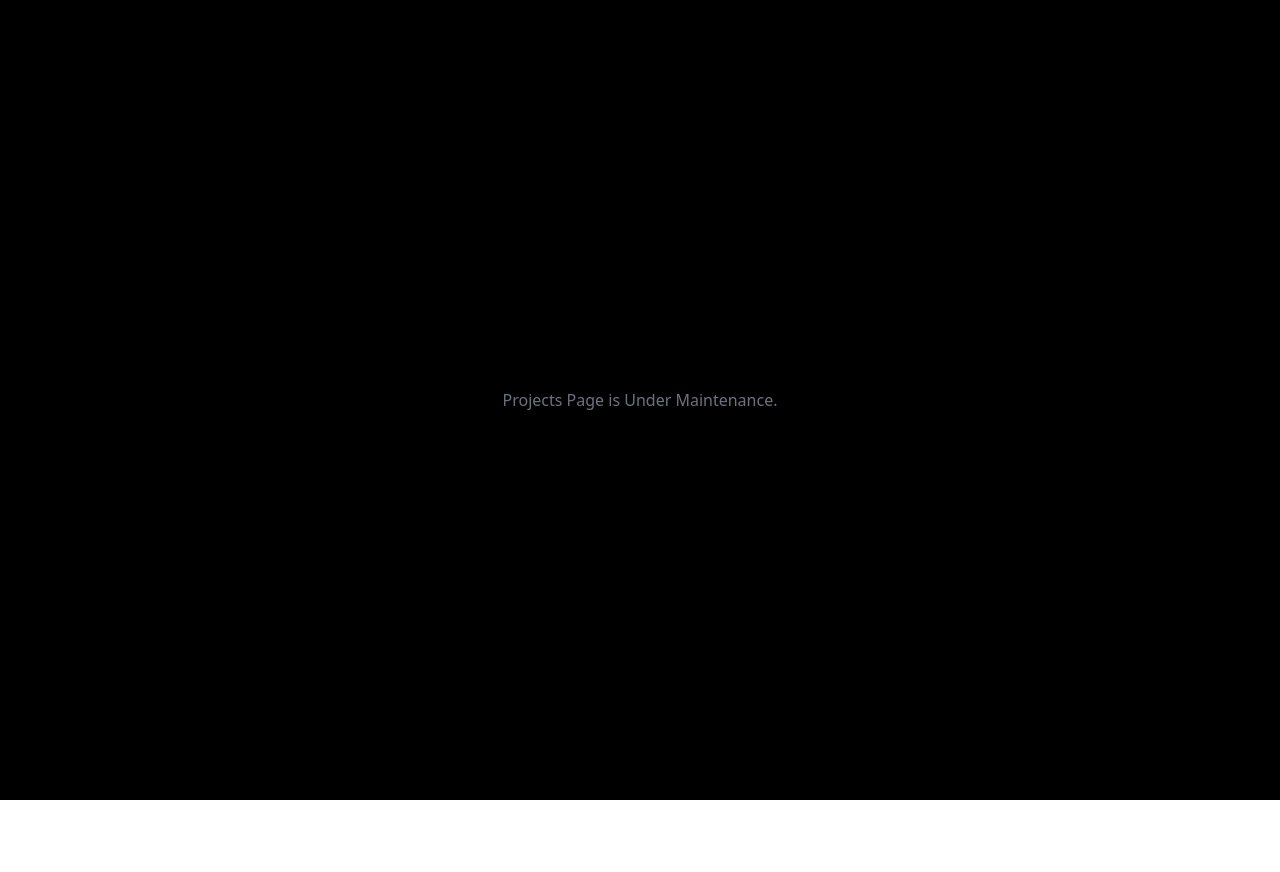
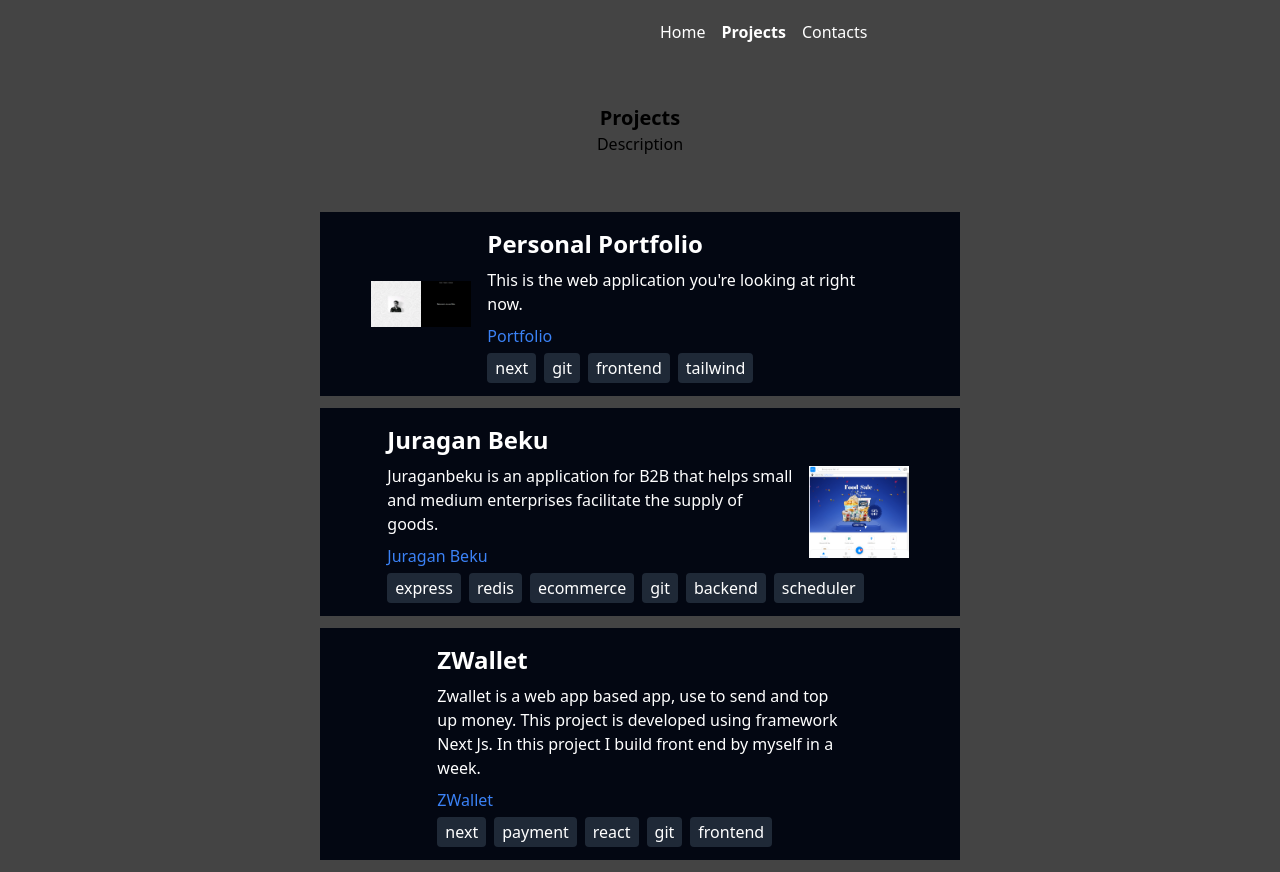
Before and after one commit to special-snowflake/fauzan.porto, a Next.js app: page /projects in a window 1280 px wide. Before the commit the page ends 800 px from the top, so only its background shows below. Built offline with nearby package versions, Linux system fonts and the light colour scheme.

Commit message:
add page projects, change style, temp color

```diff
--- a/public/assets/data.json
+++ b/public/assets/data.json
@@ -1,9 +1,14 @@
 {
+    "dashboard": {
+        "backgroundLeft": "/assets/images/bg-pattern-white.webp",
+        "imageLeft": "/assets/images/photo.jpeg",
+        "desc": "Welcome to my portfolio."
+    },
     "projects": [
         {
             "id": 1,
             "projectName": "Personal Portfolio",
-            "imagePath": "",
+            "imagePath": "/assets/images/projects/portfolio.png",
             "desc": "This is the web application you're looking at right now.",
             "link": {
                 "url": "https://github.com/special-snowflake/fauzan.porto",
@@ -19,7 +24,7 @@
         {
             "id": 2,
             "projectName": "Juragan Beku",
-            "imagePath": "",
+            "imagePath": "/assets/images/projects/juraganbeku.png",
             "desc": "Juraganbeku is an application for B2B that helps small and medium enterprises facilitate the supply of goods.",
             "link": {
                 "url": "https://juraganbeku.tokopandai.id/",
@@ -51,5 +56,22 @@
                 "frontend"
             ]
         }
+    ],
+    "contacts": [
+        {
+            "label": "LinkedIn",
+            "url": "",
+            "icon": ""
+        },
+        {
+            "label": "Github",
+            "url": "",
+            "icon": ""
+        },
+        {
+            "label": "Email",
+            "url": "mailto:ahmadfauzan.dev@gmail.com",
+            "icon": ""
+        }
     ]
 }
--- a/src/app/page.js
+++ b/src/app/page.js
@@ -1,32 +1,35 @@
-// pages/index.js
 import Image from 'next/image';
 import React from 'react';
 import Header from '@/components/CustomHeader';
+import { mapper } from '@/helpers/mapper';
+const data = mapper('dashboard');
 
 const Home = () => {
   return (
+    <>
+      <Header />
       <div className="min-h-screen flex">
         <div
           className="flex-1 flex bg-cover bg-center items-center justify-center"
           style={{
-          backgroundImage: `url('/assets/images/bg-pattern-white.webp')`,
-          backgroundSize: '300px 300px',
+            backgroundImage: `url(${data.backgroundLeft})`,
+            backgroundSize: '300px 300px'
           }}
         >
           <div>
             <Image
-            src="/assets/images/photo.jpeg"
+              src={data.imageLeft}
               height={250}
               width={250}
               alt="personal-photo"
             />
           </div>
         </div>
-      <div className="flex-1 bg-black text-white flex items-center justify-center">
-        <Header />
-        <p className="text-2xl">Welcome to my portfolio.</p>
+        <div className="flex-1 bg-[#444444] text-white flex items-center justify-center pt-10">
+          <p className="text-2xl">{data.desc}</p>
         </div>
       </div>
+    </>
   );
 };
 
--- a/src/components/CustomHeader.js
+++ b/src/components/CustomHeader.js
@@ -2,11 +2,13 @@
 
 import Link from 'next/link';
 import { usePathname } from 'next/navigation';
+import PropTypes from 'prop-types';
 
 const CustomHeader = () => {
   return (
-    <header className="p-4 top-0 fixed">
-      <nav>
+    <header className="h-10 w-2/4 fixed top-0 right-0 p-5">
+      <div className="flex-1 text-white flex items-center justify-start w-100">
+        <nav className="">
           <ul className="flex space-x-4">
             <li>
               <CustomLink href="/" desc="Home" />
@@ -19,13 +21,14 @@ const CustomHeader = () => {
             </li>
           </ul>
         </nav>
+      </div>
     </header>
   );
 };
 
 const CustomLink = ({ href, desc }) => {
   const pathName = usePathname();
-  const wrapperStyle = pathName === href ? 'font' : '';
+  const wrapperStyle = pathName === href ? 'font-bold	' : '';
   return (
     <div className={wrapperStyle}>
       <Link href={href}> {desc} </Link>
@@ -33,4 +36,9 @@ const CustomLink = ({ href, desc }) => {
   );
 };
 
+CustomLink.propTypes = {
+  href: PropTypes.string,
+  desc: PropTypes.string
+};
+
 export default CustomHeader;
--- /dev/null
+++ b/src/components/ProjectCard.js
@@ -0,0 +1,54 @@
+'use client';
+import PropTypes from 'prop-types';
+import '../app/globals.css';
+import Image from 'next/image';
+
+const ProjectCard = ({ project, isOdd }) => {
+  const imagePosition = isOdd ? 'left' : 'right';
+
+  return (
+    <div
+      className={`flex items-center justify-center bg-gray-950 text-white p-4 my-3 ${
+        imagePosition === 'left' ? 'flex-row' : 'flex-row-reverse'
+      }`}
+    >
+      {project.imagePath && (
+        <Image
+          src={project.imagePath}
+          height={100}
+          width={100}
+          alt="personal-photo"
+        />
+      )}
+      <div className="w-1/2 md:w-2/3 max-w-lg mx-4">
+        <h2 className="text-2xl font-bold">{project.projectName}</h2>
+        <p className="my-2">{project.desc}</p>
+        <a
+          href={project.link.url}
+          target="_blank"
+          rel="noopener noreferrer"
+          className="text-blue-500"
+        >
+          {project.link.label}
+        </a>
+        <div className="mt-2">
+          {project.tag.map((tag) => (
+            <span
+              key={tag}
+              className="mr-2 bg-gray-800 text-white py-1 px-2 rounded"
+            >
+              {tag}
+            </span>
+          ))}
+        </div>
+      </div>
+    </div>
+  );
+};
+
+ProjectCard.propTypes = {
+  project: PropTypes.any,
+  isOdd: PropTypes.bool
+};
+
+export default ProjectCard;
--- /dev/null
+++ b/src/helpers/mapper.js
@@ -0,0 +1,5 @@
+import data from '../../public/assets/data.json';
+
+export const mapper = (key) => {
+  return data[key];
+};
--- a/src/pages/contacts.js
+++ b/src/pages/contacts.js
@@ -1,9 +1,9 @@
 import React from 'react';
-import './style.css'
+import '../app/globals.css';
 
 const ContactPage = () => {
   return (
-    <div className="min-h-screen flex bg-black text-white items-center justify-center">
+    <div className="min-h-screen flex bg-[#444444] text-white items-center justify-center">
       <h1 className="text-white">This Page is Under Maintenance.</h1>
     </div>
   );
--- a/src/pages/projects.js
+++ b/src/pages/projects.js
@@ -1,10 +1,29 @@
 import React from 'react';
-import './style.css'
+import ProjectCard from '@/components/ProjectCard';
+import Header from '@/components/CustomHeader';
+import { mapper } from '@/helpers/mapper';
+import '../app/globals.css';
+const projects = mapper('projects');
 
 const ProjectsPage = () => {
   return (
-    <div className="bg-black h-screen flex items-center justify-center">
-      <h1 className="text-gray-500">Projects Page is Under Maintenance.</h1>
+    <div>
+      <Header />
+      <div className="bg-[#444444] flex justify-center pt-10 h-auto">
+        <div className="w-1/2">
+          <div className="text-center h-40 p-16">
+            <h1 className="justify-center align-center text-xl font-bold">Projects</h1>
+            <div>Description</div>
+          </div>
+          {projects.map((project, index) => (
+            <ProjectCard
+              key={project.id}
+              project={project}
+              isOdd={index % 2 === 0}
+            />
+          ))}
+        </div>
+      </div>
     </div>
   );
 };
--- a/src/pages/style.css
+++ /dev/null
@@ -1,3 +0,0 @@
-@import 'tailwindcss/base';
-@import 'tailwindcss/components';
-@import 'tailwindcss/utilities';
--- a/tailwind.config.js
+++ b/tailwind.config.js
@@ -11,9 +11,12 @@ module.exports = {
       backgroundImage: {
         'gradient-radial': 'radial-gradient(var(--tw-gradient-stops))',
         'gradient-conic':
-          'conic-gradient(from 180deg at 50% 50%, var(--tw-gradient-stops))',
+          'conic-gradient(from 180deg at 50% 50%, var(--tw-gradient-stops))'
       },
-    },
+      colors: {
+        'soft-black': '#404040',
+      }
+    }
   },
-  plugins: [],
-}
+  plugins: []
+};
```
Also changed, not shown: public/assets/images/projects/juraganbeku.png (added), public/assets/images/projects/portfolio.png (added). Lines whose indentation alone changed are shown as unchanged.
